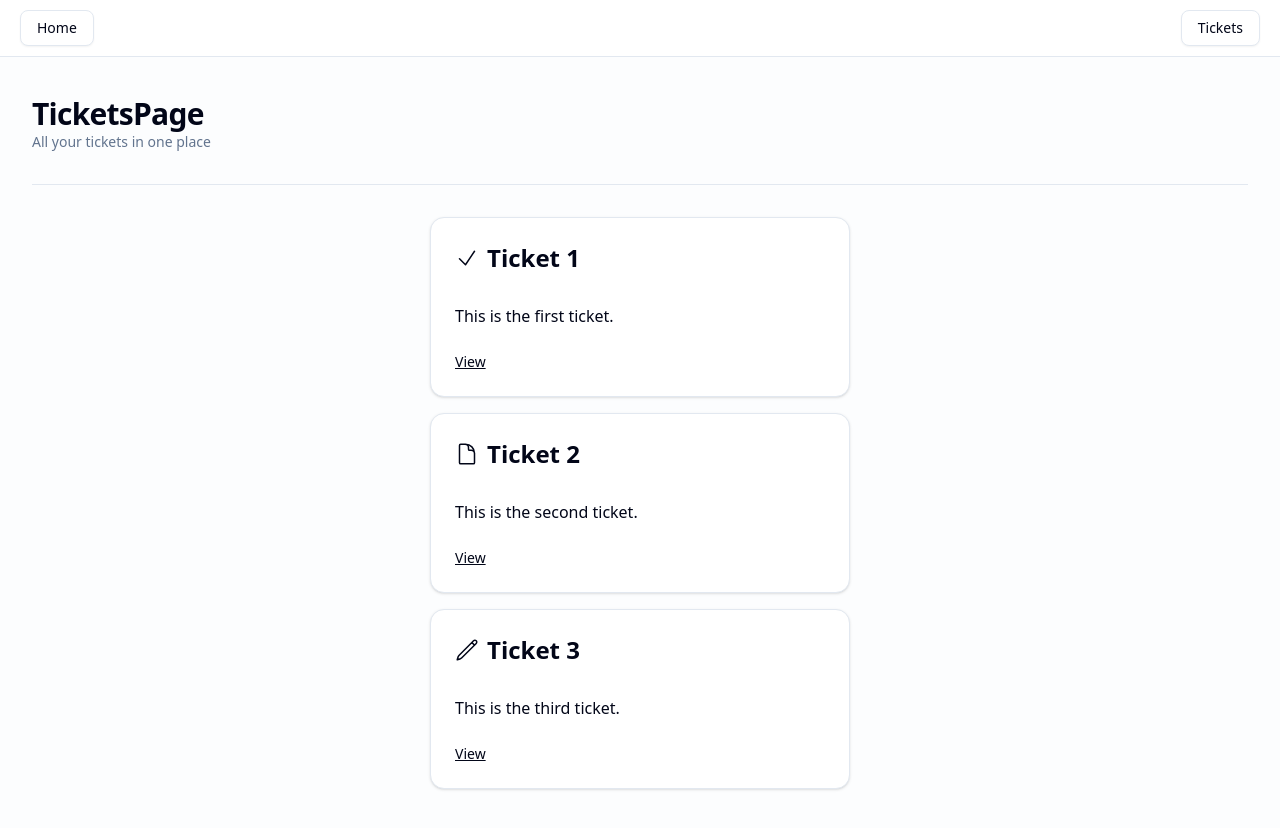
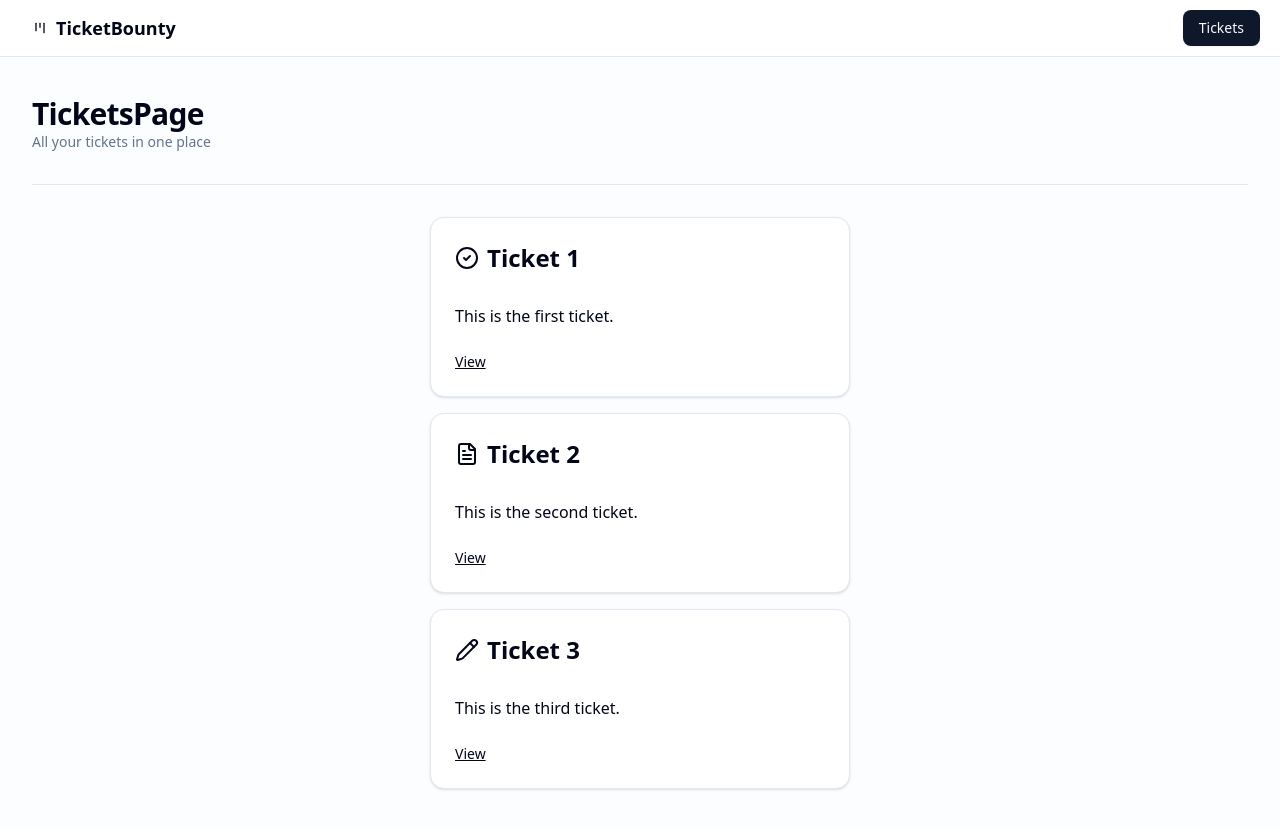
Before and after one commit to austinfalk/the-road-to-next-app, a Next.js app: page /tickets in a window 1280 px wide. Shown: the top 828 px of the page. Built offline with nearby package versions, Linux system fonts and the light colour scheme.

Commit message:
style(lucide): new icons

```diff
--- a/src/app/layout.tsx
+++ b/src/app/layout.tsx
@@ -1,4 +1,5 @@
 import './globals.css';
+import { LucideKanban } from 'lucide-react';
 import type { Metadata } from 'next';
 import { Geist, Geist_Mono } from 'next/font/google';
 import Link from 'next/link';
@@ -34,15 +35,16 @@
           <div>
             <Link
               href={homePath()}
-              className={buttonVariants({ variant: 'outline' })}
+              className={buttonVariants({ variant: 'ghost' })}
             >
-              Home
+              <LucideKanban />
+              <h1 className="text-lg font-semibold">TicketBounty</h1>
             </Link>
           </div>
           <div>
             <Link
               href={ticketsPath()}
-              className={buttonVariants({ variant: 'outline' })}
+              className={buttonVariants({ variant: 'default' })}
             >
               Tickets
             </Link>
--- a/src/app/tickets/page.tsx
+++ b/src/app/tickets/page.tsx
@@ -1,3 +1,4 @@
+import { LucideCircleCheck, LucideFileText, LucidePencil } from 'lucide-react';
 import Link from 'next/link';
 import {
   Card,
@@ -10,61 +11,10 @@
 import { initialTickets } from '@/data';
 import { ticketPath } from '@/paths';
 
-const CheckIcon = () => (
-  <svg
-    xmlns="http://www.w3.org/2000/svg"
-    fill="none"
-    viewBox="0 0 24 24"
-    strokeWidth={1.5}
-    stroke="currentColor"
-    className="size-6"
-  >
-    <path
-      strokeLinecap="round"
-      strokeLinejoin="round"
-      d="m4.5 12.75 6 6 9-13.5"
-    />
-  </svg>
-);
-
-const PencilIcon = () => (
-  <svg
-    xmlns="http://www.w3.org/2000/svg"
-    fill="none"
-    viewBox="0 0 24 24"
-    strokeWidth={1.5}
-    stroke="currentColor"
-    className="size-6"
-  >
-    <path
-      strokeLinecap="round"
-      strokeLinejoin="round"
-      d="m16.862 4.487 1.687-1.688a1.875 1.875 0 1 1 2.652 2.652L6.832 19.82a4.5 4.5 0 0 1-1.897 1.13l-2.685.8.8-2.685a4.5 4.5 0 0 1 1.13-1.897L16.863 4.487Zm0 0L19.5 7.125"
-    />
-  </svg>
-);
-
-const DocumentIcon = () => (
-  <svg
-    xmlns="http://www.w3.org/2000/svg"
-    fill="none"
-    viewBox="0 0 24 24"
-    strokeWidth={1.5}
-    stroke="currentColor"
-    className="size-6"
-  >
-    <path
-      strokeLinecap="round"
-      strokeLinejoin="round"
-      d="M19.5 14.25v-2.625a3.375 3.375 0 0 0-3.375-3.375h-1.5A1.125 1.125 0 0 1 13.5 7.125v-1.5a3.375 3.375 0 0 0-3.375-3.375H8.25m2.25 0H5.625c-.621 0-1.125.504-1.125 1.125v17.25c0 .621.504 1.125 1.125 1.125h12.75c.621 0 1.125-.504 1.125-1.125V11.25a9 9 0 0 0-9-9Z"
-    />
-  </svg>
-);
-
 const TICKET_ICONS = {
-  OPEN: <DocumentIcon />,
-  DONE: <CheckIcon />,
-  IN_PROGRESS: <PencilIcon />,
+  OPEN: <LucideFileText />,
+  DONE: <LucideCircleCheck />,
+  IN_PROGRESS: <LucidePencil />,
 };
 
 const TicketsPage = () => {
```
